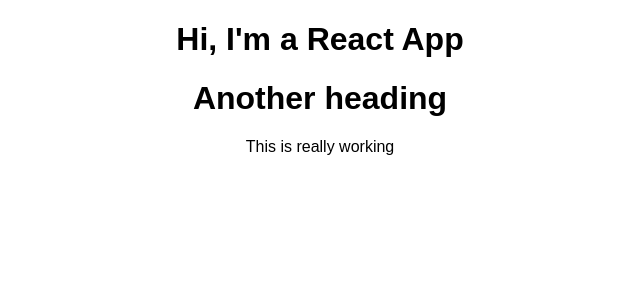
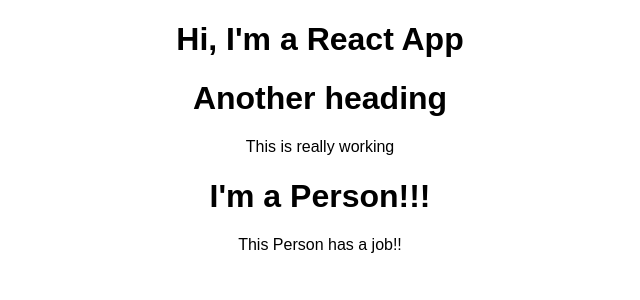
Before and after one commit to cyannyan47/react-complete-guide, a React (Create React App) app: page / in a window 1280 px wide. Shown: the top 300 px of the page, without its empty margins (320-960 px from the left). Built offline with nearby package versions, Linux system fonts and the light colour scheme.

Commit message:
Add 2 new components

```diff
--- a/src/App.js
+++ b/src/App.js
@@ -1,5 +1,7 @@
 import React, { Component } from 'react';
 import './App.css';
+import Person from './Person/Person.js'
+import Job from './Person/Job.js'
 
 class App extends Component {
   render() {
@@ -10,6 +12,9 @@
         <h1>Hi, I'm a React App</h1>
         <h1>Another heading</h1>
         <p>This is really working</p>
+
+        <Person />
+        <Job />
       </div>
     );
     //Create an element to render in App
--- /dev/null
+++ b/src/Person/Job.js
@@ -0,0 +1,9 @@
+import React from 'react'
+
+const Job = () => {
+  return (
+    <p>This Person has a job!!</p>
+  );
+};
+
+export default Job;
--- /dev/null
+++ b/src/Person/Person.js
@@ -0,0 +1,12 @@
+// ES6 arrow function syntax
+import React from 'react';
+
+const person = () => {
+  return (
+    <div>
+      <h1>I'm a Person!!!</h1>
+    </div>
+  );
+};
+
+export default person;
```
